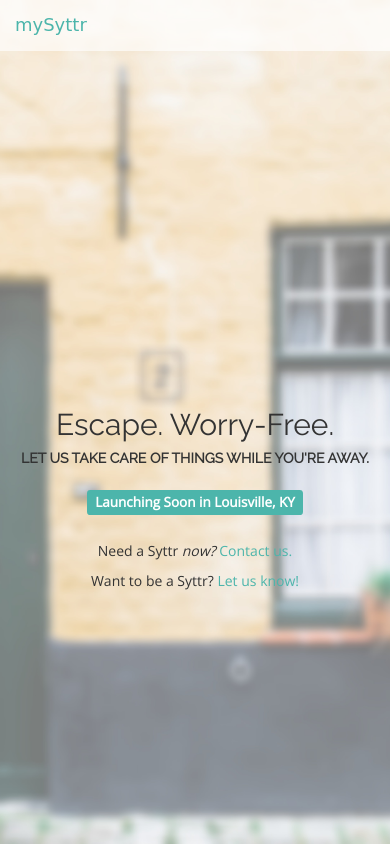
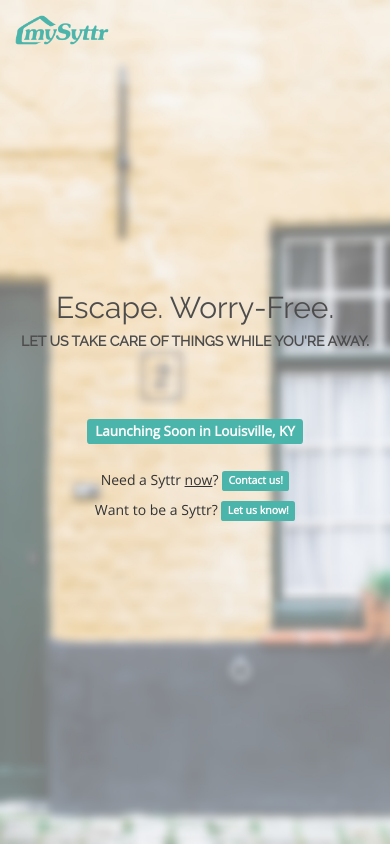
Before and after one commit to pjkinsella/mysyttr, a plain HTML site: page index.html in a window 390 px wide. Drawn offline with nearby package versions, Linux system fonts and the light colour scheme; a web font is replaced by a local one.

Commit message:
Added new logo, added media queries, removed navbar.

```diff
--- a/css/main.css
+++ b/css/main.css
@@ -1,6 +1,5 @@
 body {
 	background-color: #fff;
-	padding-top: 50px;
 	font-family: 'Open Sans', sans-serif;
 }
 
@@ -8,9 +7,9 @@
 	font-family: 'Open Sans', sans-serif;
 }
 
-a {
-  color: #4CB5AB;
-  text-decoration: none;
+/*a {
+	color: #5A5A5A;
+  text-decoration: underline;
 }
 
 a:hover,
@@ -23,7 +22,11 @@
   outline: thin dotted;
   outline: 5px auto -webkit-focus-ring-color;
   outline-offset: -2px;
-}
+}*/
+
+/*
+  Modified styles for navbar
+*/
 
 .navbar {
 	margin-bottom: 0;
@@ -52,7 +55,41 @@
 .navbar-brand {
 	font-family: 'Merienda One', cursive;
 	color: #4CB5AB !important;
+	padding-top: 10px;
 }
+
+/*
+  END modified styles for navbar
+*/
+
+/*
+  Styles for landing page only (no navbar)
+*/
+
+.main-header-landing {
+	min-height: 100vh;
+	padding-top: 15px;
+	padding-bottom: 15px;
+	background: #FFFFFF url("img/yellow-house-sm.jpg") no-repeat center;
+	background-size: cover;
+}
+
+.logo-landing {
+	height: 30px;
+}
+
+.slogan-landing {
+	padding-top: 28vh;
+	padding-bottom: 0;
+	font-family: 'Raleway', sans-serif;
+	font-weight: 200;
+	font-size: 30px;
+	color: #4C4C4C;
+}
+
+/*
+  END styles for landing page only (no navbar)
+*/
 
 .main-header {
 	min-height: 100vh;
@@ -90,9 +127,10 @@
 }
 
 .explainer {
-	padding-bottom: 15px;
+	padding-bottom: 60px;
 	font-family: 'Raleway', sans-serif;
 	font-weight: 600;
+	color: #4C4C4C;
 }
 
 .leader {
@@ -124,3 +162,25 @@
 	padding-bottom: 16px;
   background-color: #f5f5f5;
 }
+
+/* Small devices (tablets, 768px and up) */
+@media (min-width: 768px) { ... }
+
+/* Medium devices (desktops, 992px and up) */
+@media (min-width: 992px) { ... }
+
+/* Large devices (large desktops, 1200px and up) */
+@media (min-width: 1200px) {
+	.logo-landing {
+		height: 50px;
+	}
+
+	.slogan-landing {
+		padding-top: 32vh;
+		font-size: 50px;
+	}
+
+	.explainer {
+		font-size: 18px;
+	}
+}
--- a/index.html
+++ b/index.html
@@ -8,7 +8,6 @@
     <title>mySyttr</title>
 
     <link href="css/bootstrap.min.css" rel="stylesheet">
-    <link rel="stylesheet" href="css/datepicker.css">
     <link rel="stylesheet" href="css/main.css">
     <link href='http://fonts.googleapis.com/css?family=Raleway' rel='stylesheet' type='text/css'>
     <link href='http://fonts.googleapis.com/css?family=Open+Sans' rel='stylesheet' type='text/css'>
@@ -23,25 +22,23 @@
   </head>
   <body>
 
-	<header class="main-header">
+	<header class="main-header-landing">
 
-    <nav class="navbar navbar-default navbar-fixed-top">
-      <div class="container">
-        <div class="navbar-header">
-          <div class="navbar-brand">mySyttr</div>
-        </div>
-	    </div>
-    </nav>
 
     <div class="container">
       <div class="row">
+        <div class="col-xs-12">
+          <img class="logo-landing" src="css/img/logo2.png" />
+        </div>
+      </div>
+      <div class="row">
   			<div class="col-xs-12 text-center">
-  				<h4 class="slogan">Escape. Worry-Free.</h4>
+  				<h4 class="slogan-landing">Escape. Worry-Free.</h4>
   				<h5 class="explainer text-uppercase">Let us take care of things while you're away.</h5>
   				<h4><span class="label label-primary">Launching Soon in Louisville, KY</span></h4>
           <br />
-          <p>Need a Syttr <i>now?</i> <a href="syttrnow@mysyttr.com">Contact us.</a></p>
-          <p>Want to be a Syttr? <a href="mailto:apply@mysyttr.com">Let us know!</a></p>
+          <p>Need a Syttr <u>now</u>? <a class="label label-primary" href="mailto:syttrnow@mysyttr.com">Contact us!</a></p>
+          <p>Want to be a Syttr? <a class="label label-primary" href="mailto:apply@mysyttr.com">Let us know!</a></p>
   			</div>
       </div>
     </div>
@@ -53,7 +50,7 @@
     <!-- Include all compiled plugins (below), or include individual files as needed -->
     <script src="https://ajax.googleapis.com/ajax/libs/jquery/1.11.3/jquery.min.js"></script>
     <script>window.jQuery || document.write('<script src="js/vendor/jquery-1.11.3.min.js"><\/script>')</script>
-    <script src="js/bootstrap.min.js"></script>
+    <script src="javascripts/bootstrap.min.js"></script>
 
   </body>
 </html>
```
Also changed, not shown: css/img/Logo2.png (added).
